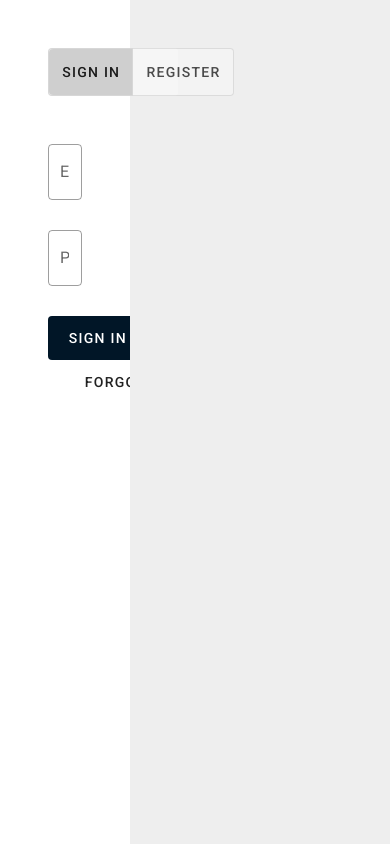
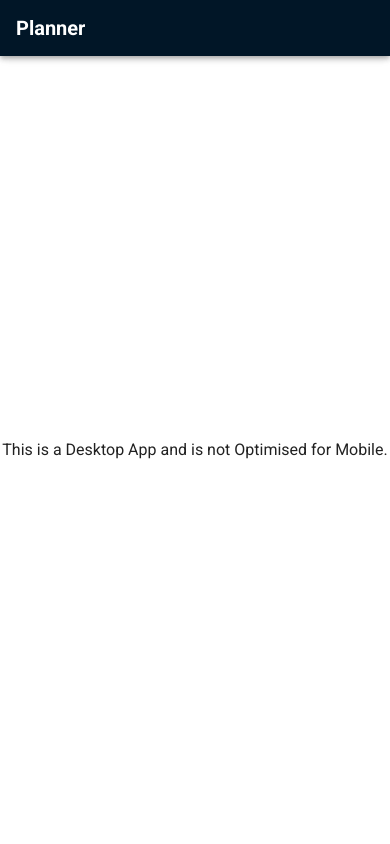
Before and after one commit to gauthamramesh3110/planner, a Vue app: page /#/login in a window 390 px wide. Built offline with nearby package versions, Linux system fonts and the light colour scheme; no server answers.

Commit message:
Add alternate view for mobile

```diff
--- a/src/App.vue
+++ b/src/App.vue
@@ -1,12 +1,21 @@
 <template>
-  <router-view></router-view>
+  <div>
+    <router-view v-if="!$vuetify.breakpoint.mobile"></router-view>
+    <Error v-else></Error>
+  </div>
 </template>
 
 <script>
 import { mapActions } from "vuex";
 
+import Error from "./views/Error";
+
 export default {
   name: "App",
+
+  components: {
+    Error,
+  },
 
   methods: {
     ...mapActions(["initializeFirebase"])
--- /dev/null
+++ b/src/views/Error.vue
@@ -0,0 +1,21 @@
+<template>
+  <v-app>
+    <v-app-bar color="primary" dark app>
+        <v-toolbar-title class="font-weight-bold">Planner</v-toolbar-title>
+    </v-app-bar>
+    <v-main>
+      <v-container class="fill-height">
+        <v-row class="fill-height" align="center" justify="center">
+            <span>This is a Desktop App and is not Optimised for Mobile.</span>
+        </v-row>
+      </v-container>
+    </v-main>
+  </v-app>
+</template>
+
+<script>
+export default {};
+</script>
+
+<style>
+</style>
```
